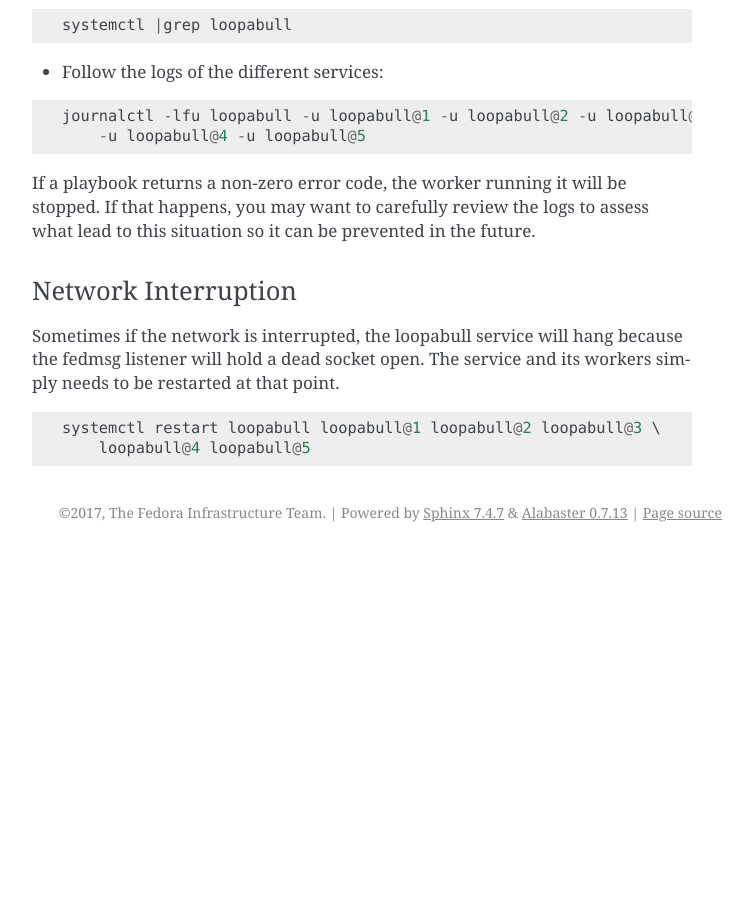
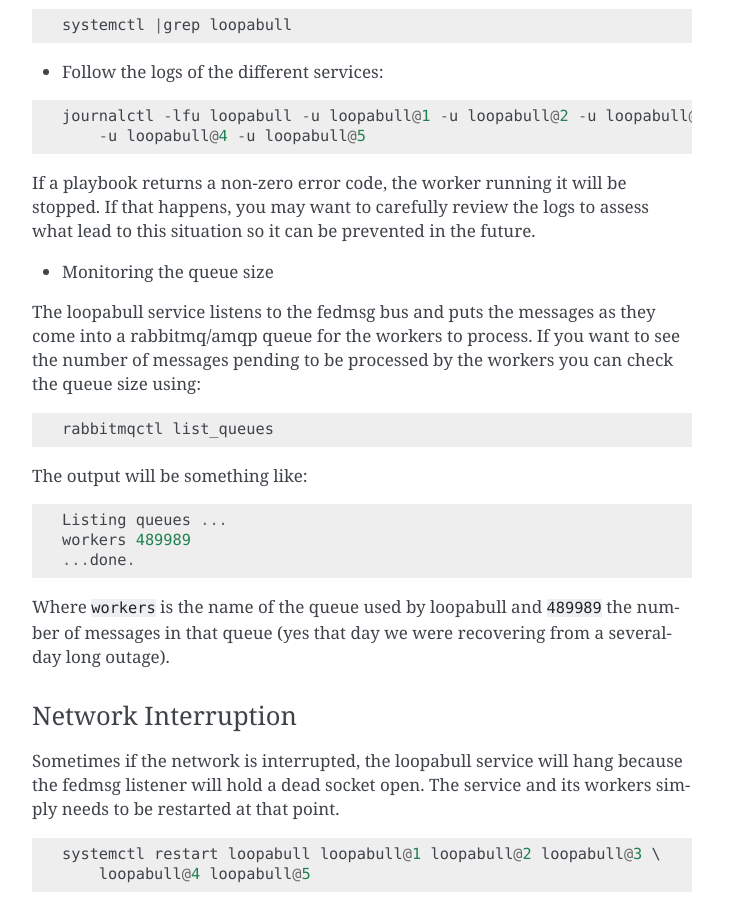
Before and after one commit to FrostyX/infra-docs, a Sphinx documentation site: the page built from docs/sysadmin-guide/sops/loopabull.rst, in a window 1280 px wide and 900 px high, scrolled down 2157 px. Shown: the whole window, without its empty margins (388-1141 px from the left). Built offline with Sphinx 7.4.7, drawn with Linux system fonts in a browser that asks for light colours; before the commit the page ends 2709 px from its top, so only the background shows below that.

Commit message:
Add some documentation about monitoring the workers' queue
Signed-off-by: Pierre-Yves Chibon <pingou@pingoured.fr>

```diff
--- a/docs/sysadmin-guide/sops/loopabull.rst
+++ b/docs/sysadmin-guide/sops/loopabull.rst
@@ -129,6 +129,30 @@ stopped. If that happens, you may want to carefully review the logs to
 assess what lead to this situation so it can be prevented in the future.
 
 
+* Monitoring the queue size
+
+The loopabull service listens to the fedmsg bus and puts the messages as they
+come into a rabbitmq/amqp queue for the workers to process.
+If you want to see the number of messages pending to be processed by the workers
+you can check the queue size using:
+
+::
+
+    rabbitmqctl list_queues
+
+The output will be something like:
+
+::
+
+    Listing queues ...
+    workers 489989
+    ...done.
+
+Where ``workers`` is the name of the queue used by loopabull and ``489989`` the
+number of messages in that queue (yes that day we were recovering from a
+several-day long outage).
+
+
 Network Interruption
 --------------------
 
```
